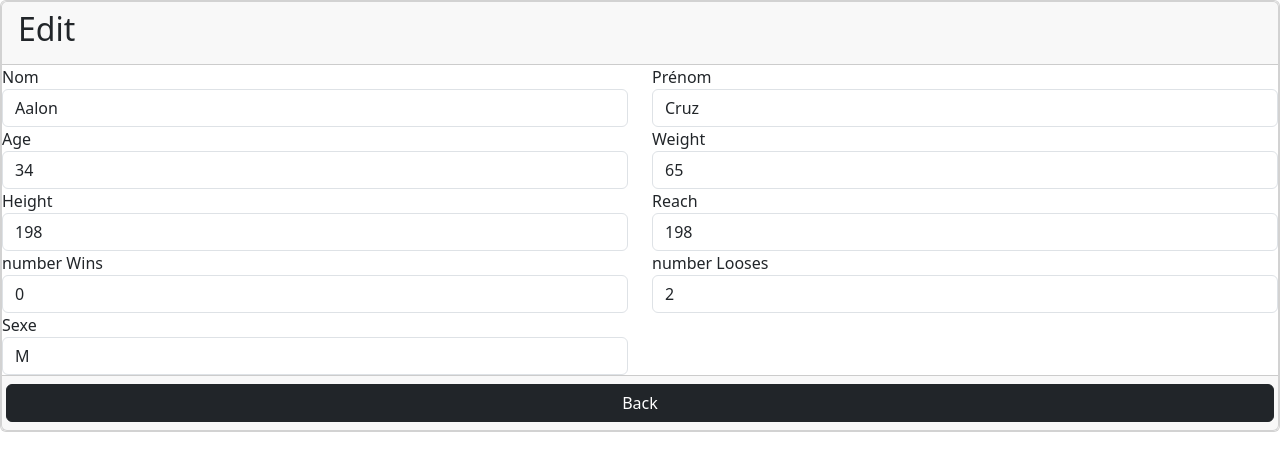
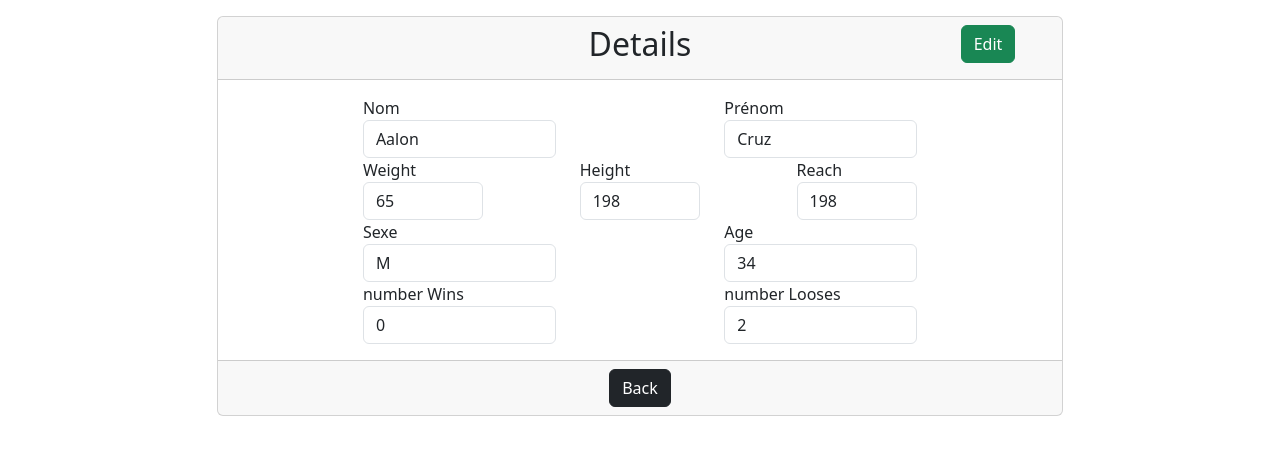
Before and after one commit to julienousmer/FightersV2, an Angular app in the folder fighters-stats/: page /fighter/detail/1 in a window 1280 px wide. Shown: the top 470 px of the page. Built offline with nearby package versions, Linux system fonts and the light colour scheme.

Commit message:
DA + refacto admin service

```diff
--- a/fighters-stats/src/app/admin/admin.component.html
+++ b/fighters-stats/src/app/admin/admin.component.html
@@ -1,10 +1,13 @@
+<div class="row">
+  <div class="col-md-2"></div>
+  <div class="col-md-8">
     <div class="card">
       <form [formGroup]="adminForm">
         <div class="card-header">
           <h2>Admin login</h2>
         </div>
         <div class="card-content">
-      <p *ngIf="errorMessage">{{errorMessage}}</p>
+          <p *ngIf="errorMessage" class="red">{{errorMessage}}</p>
           <div class="row">
             <div class="col-md-1"></div>
             <div class="col-md-4">
@@ -25,12 +28,18 @@
         </div>
         <div class="card-footer">
           <div class="row">
-        <div class="col-md-5"></div>
+            <div class="col-md-4"></div>
+            <div class="col-md-2">
+              <a type="submit" class="btn btn-dark" [routerLink]="['/fighter/list']">Back</a>
+            </div>
             <div class="col-md-2">
               <a type="submit" class="btn btn-success" (click)="checkIsAdmin()">Login</a>
             </div>
-        <div class="col-md-5"></div>
+            <div class="col-md-4"></div>
           </div>
         </div>
       </form>
     </div>
+  </div>
+  <div class="col-md-2"></div>
+</div>
--- a/fighters-stats/src/app/admin/admin.component.scss
+++ b/fighters-stats/src/app/admin/admin.component.scss
@@ -0,0 +1,10 @@
+.card, .card-content{
+  margin: 1rem
+}
+.card-header, .card-footer{
+  text-align: center;
+}
+.red{
+  text-align: center;
+  color: red;
+}
--- a/fighters-stats/src/app/fighter/detail-fighter/detail-fighter.component.html
+++ b/fighters-stats/src/app/fighter/detail-fighter/detail-fighter.component.html
@@ -1,5 +1,7 @@
-<div *ngIf="fighter" class="card">
-  <div class="card-content">
+<div class="row">
+  <div class="col-md-2"></div>
+  <div class="col-md-8">
     <app-edit-fighter [model]="fighter" [isEdit]="isEdit"></app-edit-fighter>
   </div>
+  <div class="col-md-2"></div>
 </div>
--- a/fighters-stats/src/app/fighter/edit/edit-fighter.component.html
+++ b/fighters-stats/src/app/fighter/edit/edit-fighter.component.html
@@ -1,72 +1,103 @@
 <div class="card">
   <form [formGroup]="fighterForm">
     <div class="card-header">
-      <h2 *ngIf="isEdit">Detail</h2>
-      <h2 *ngIf="!  isEdit">Edit</h2>
+      <div class="row">
+        <div class="col-md-5"></div>
+        <div class="col-md-2">
+          <h2>Details</h2>
+        </div>
+        <div class="col-md-3"></div>
+        <div class="col-md-2">
+          <a *ngIf="!isEdit" (click)="toggleEdit()" class="btn btn-success">Edit</a>
+          <a *ngIf="isEdit" type="submit" class="btn btn-success">Validate</a>
+        </div>
+      </div>
     </div>
     <div class="card-content">
       <div class="row">
-        <div class="col-6">
+        <div class="col-md-2"></div>
+        <div class="col-md-3">
           <label for="firstname">
             Nom
           </label>
           <input class="form-control" id="firstname" type="text"
                  formControlName="firstname" [readonly]="!isEdit">
         </div>
-        <div class="col-6">
+        <div class="col-md-2"></div>
+        <div class="col-md-3">
           <label for="lastname">
             Prénom
           </label>
           <input [readonly]="!isEdit" class="form-control" id="lastname" type="text" formControlName="lastname">
         </div>
-        <div class="col-6">
+        <div class="col-md-2"></div>
+      </div>
+      <div class="row">
+        <div class="col-md-2"></div>
+        <div class="col-md-2">
+          <label for="weight">
+            Weight
+          </label>
+          <input [readonly]="!isEdit" class="form-control" id="weight" type="text" formControlName="weight">
+        </div>
+        <div class="col-md-1"></div>
+        <div class="col-md-2">
+          <label for="height">
+            Height
+          </label>
+          <input [readonly]="!isEdit" class="form-control" id="height" type="text" formControlName="height">
+        </div>
+        <div class="col-md-1"></div>
+        <div class="col-md-2">
+          <label for="reach">
+            Reach
+          </label>
+          <input [readonly]="!isEdit" class="form-control" id="reach" type="text" formControlName="reach">
+        </div>
+        <div class="col-md-2"></div>
+      </div>
+      <div class="row">
+        <div class="col-md-2"></div>
+        <div class="col-md-3">
+          <label for="sexe">
+            Sexe
+          </label>
+          <input [readonly]="!isEdit" class="form-control" id="sexe" type="text" formControlName="sexe">
+        </div>
+        <div class="col-md-2"></div>
+        <div class="col-md-3">
           <label for="age">
             Age
           </label>
           <input [readonly]="!isEdit" class="form-control" id="age" type="text" formControlName="age">
         </div>
-        <div class="col-6">
-          <label for="weight">
-            Weight
-          </label>
-          <input [readonly]="!isEdit" class="form-control" id="weight" type="text" formControlName="weight">
-        </div>
-        <div class="col-6">
-          <label for="height">
-            Height
-          </label>
-          <input [readonly]="!isEdit" class="form-control" id="height" type="text" formControlName="height">
-        </div>
-        <div class="col-6">
-          <label for="reach">
-            Reach
-          </label>
-          <input [readonly]="!isEdit" class="form-control" id="reach" type="text" formControlName="reach">
-        </div>
-        <div class="col-6">
+        <div class="col-md-2"></div>
+      </div>
+      <div class="row">
+        <div class="col-md-2"></div>
+        <div class="col-md-3">
           <label for="nbWin">
             number Wins
           </label>
           <input [readonly]="!isEdit" class="form-control" id="nbWin" type="text" formControlName="nbWin">
         </div>
-        <div class="col-6">
+        <div class="col-md-2"></div>
+        <div class="col-md-3">
           <label for="nbLose">
             number Looses
           </label>
           <input [readonly]="!isEdit" class="form-control" id="nbLose" type="text" formControlName="nbLose">
         </div>
-        <div class="col-6">
-          <label for="sexe">
-            Sexe
-          </label>
-          <input [readonly]="!isEdit" class="form-control" id="sexe" type="text" formControlName="sexe">
-        </div>
+        <div class="col-md-2"></div>
       </div>
     </div>
     <div class="card-footer">
       <div class="row">
-        <input class="btn btn-dark" value="Back" [routerLink]="['/fighter/list/']" routerLinkActive="activeLinkClass">
-        <a *ngIf="isEdit" type="submit" class="btn btn-success"> Valider</a>
+        <div class="col-md-5"></div>
+        <div class="col-md-2">
+          <a class="btn btn-dark" [routerLink]="['/fighter/list/']" routerLinkActive="activeLinkClass">Back</a>
+        </div>
+        <div class="col-md-5"></div>
       </div>
     </div>
   </form>
--- a/fighters-stats/src/app/fighter/edit/edit-fighter.component.scss
+++ b/fighters-stats/src/app/fighter/edit/edit-fighter.component.scss
@@ -0,0 +1,7 @@
+.card-header, .card-footer{
+  text-align: center;
+}
+.card, .card-content{
+  margin-top: 1rem;
+  margin-bottom: 1rem;
+}
--- a/fighters-stats/src/app/fighter/edit/edit-fighter.component.ts
+++ b/fighters-stats/src/app/fighter/edit/edit-fighter.component.ts
@@ -1,6 +1,8 @@
 import {Component, EventEmitter, Input, Output} from '@angular/core';
 import {FormBuilder} from "@angular/forms";
 import { Fighter } from '../../models/fighter';
+import {AdminService} from "../../admin/admin.service";
+import {Router} from "@angular/router";
 
 @Component({
   selector: 'app-edit-fighter',
@@ -51,10 +53,27 @@ export class EditFighterComponent {
     }
   }
 
-  constructor(private fb: FormBuilder) {
+  constructor(
+    private fb: FormBuilder,
+    private router: Router,
+    private adminService: AdminService
+  ) {
   }
 
   get isReadOnly(): boolean {
     return this.isEdit;
   }
+
+  public toggleEdit(): Promise<boolean> | boolean{
+    if (this.adminService.get_auth()){
+      this.isEdit = true;
+      return true;
+    }else {
+      return this.router.navigate(["/admin/login"], {
+        queryParams: {
+          redirectTo: this.model?.id
+        }
+      })
+    }
+  }
 }
--- a/fighters-stats/src/app/fighter/fighter-routing.module.ts
+++ b/fighters-stats/src/app/fighter/fighter-routing.module.ts
@@ -8,7 +8,6 @@ const routes: Routes = [
   {
     path: 'fighter',
     children: [
-      {path: 'edit/:id', component: DetailFighterComponent, pathMatch: 'full', canActivate:[AuthGuard]},
       {path: 'detail/:id', component: DetailFighterComponent, pathMatch: 'full'},
       {path: 'list', component: FightersComponent, pathMatch: 'full'},
       {redirectTo: 'list', path: '', pathMatch: 'full'}
--- a/fighters-stats/src/app/fighter/fighters/fighters.component.html
+++ b/fighters-stats/src/app/fighter/fighters/fighters.component.html
@@ -1,24 +1,36 @@
-<div class="container-fluid my-5">
+<div class="row">
+  <div class="col-md-2"></div>
+  <div class="col-md-8">
+    <div class="card">
+      <div class="card-header">
+        <div class="row">
+          <div class="col-md-4"></div>
+          <div class="col-md-4">
+            <h2>Fighters list</h2>
+          </div>
+          <div class="col-md-4"></div>
+        </div>
+      </div>
+      <div class="card-content">
         <div *ngIf="fightersList">
           <table class="table table-striped">
             <thead>
             <tr>
-        <th scope="col">Firstname</th>
-        <th scope="col">Lastname</th>
-        <th scope="col">Weight</th>
+              <th scope="col">Name</th>
+              <th scope="col">Weight (kg)</th>
+              <th scope="col">Height (cm)</th>
+              <th scope="col">Wins/Loses</th>
               <th scope="col">Actions</th>
             </tr>
             </thead>
             <tbody>
             <tr *ngFor="let fighter of fightersList">
-        <td>{{fighter.firstname}}</td>
-        <td>{{fighter.lastname}}</td>
+              <td>{{fighter.firstname}} {{fighter.lastname}}</td>
               <td>{{fighter.weight}}</td>
+              <td>{{fighter.height}}</td>
+              <td>{{fighter.nbWin}} - {{fighter.nbLose}}</td>
               <td>
-          <a class="btn btn-warning me-2" (click)="setCurrentFighter(fighter)"  [routerLink]="['/fighter/edit/', fighter.id]" [queryParams]="{isEdit: true}" routerLinkActive="activeLinkClass">
-            Edit
-        </a>
-          <a class="btn btn-secondary" [routerLink]="['/fighter/detail/', fighter.id ]" routerLinkActive="activeLinkClass">Voir</a>
+                <a class="btn btn-warning" [routerLink]="['/fighter/detail/', fighter.id]" routerLinkActive="activeLinkClass">Details</a>
               </td>
             </tr>
             </tbody>
@@ -31,3 +43,16 @@
           <p>Chargement ...</p>
         </div>
       </div>
+      <div class="card-footer">
+        <div class="row">
+          <div class="col-md-4"></div>
+          <div class="col-md-4">
+            <h4>Fighters stats</h4>
+          </div>
+          <div class="col-md-4"></div>
+        </div>
+      </div>
+    </div>
+  </div>
+  <div class="col-md-2"></div>
+</div>
--- a/fighters-stats/src/app/fighter/fighters/fighters.component.scss
+++ b/fighters-stats/src/app/fighter/fighters/fighters.component.scss
@@ -0,0 +1,6 @@
+.card, .card-content{
+  margin: 1rem
+}
+.card-header, .card-footer, table{
+  text-align: center;
+}
--- a/fighters-stats/src/app/fighter/fighters/fighters.component.ts
+++ b/fighters-stats/src/app/fighter/fighters/fighters.component.ts
@@ -11,7 +11,6 @@ import {WeightCategory, WeightCategoryUtil} from "../../enums/weightCategory";
 export class FightersComponent implements OnInit {
 
   fightersList: Array<Fighter> | undefined;
-  currentFighter!: Fighter | null;
 
   ngOnInit() {
     console.log(WeightCategoryUtil.parse(WeightCategoryUtil.toString(WeightCategory.Featherweight)));
@@ -23,12 +22,4 @@ export class FightersComponent implements OnInit {
   constructor(private fighterService: FightersService) {
   }
 
-
-  setCurrentFighter(fighter: Fighter) {
-    this.currentFighter = null;
-    setTimeout(() => {
-      this.currentFighter = fighter;
-    }, 10)
-  }
-
 }
```
Also changed, not shown: fighters-stats/src/app/admin/admin.component.ts (+11 -2 lines), fighters-stats/src/app/fighter/detail-fighter/detail-fighter.component.ts (+6 -6 lines). Lines whose indentation alone changed are shown as unchanged.
